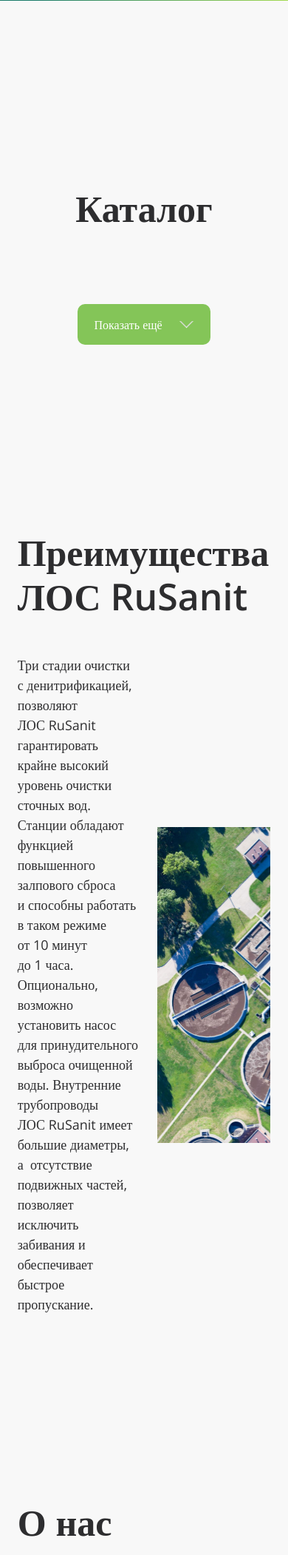
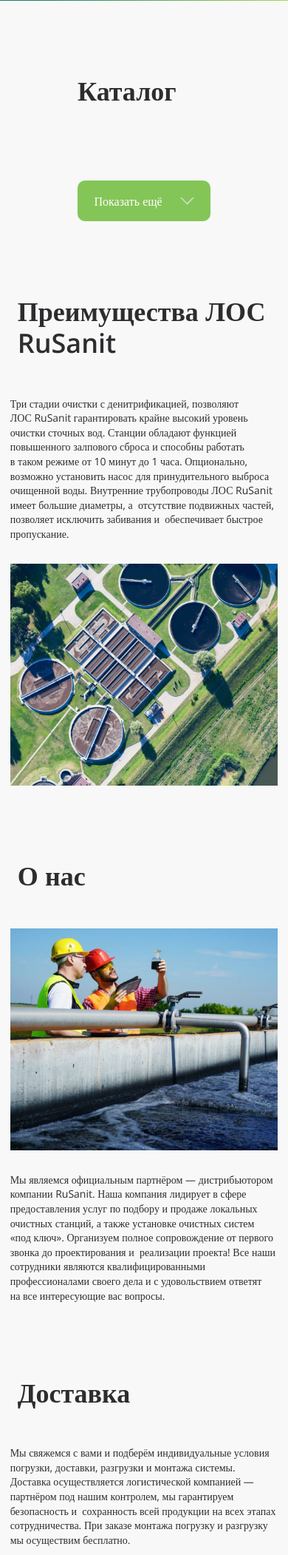
Before and after one commit to Svyat21/RuSanitApp, a Django app: page / in a window 390 px wide. Shown: the part 719-2821 px from the top of the page at 74% size. Run offline with Django 3.2, Linux system fonts and the light colour scheme; data that the repository does not hold is empty; some libraries are stand-ins or nearby versions.

Commit message:
adaptive to the mobile phone of the central part of the main page

```diff
--- a/rusanitapp/shop/static/shop/css/style.css
+++ b/rusanitapp/shop/static/shop/css/style.css
@@ -472,6 +472,64 @@ body{
 }
 
 
+/* Преимущества */
+/* О нас */
+/* Доставка */
+
+.h1{
+    color: #2D2D2F;
+    font-style: normal;
+    font-weight: bold;
+    font-size: 50px;
+    line-height: 120%;
+}
+.advantages_contain{
+    display: flex;
+    justify-content: space-between;
+    align-items: center;
+}
+.advantages{
+    width: 580px;
+    height: 427px;
+    background-image: url(../images/advantages.jpg);
+}
+.about{
+    width: 580px;
+    height: 427px;
+    background-image: url(../images/about.jpg);
+}
+.delivery{
+    width: 580px;
+    height: 427px;
+    background-image: url(../images/truck.jpg);
+}
+.contacts-content{
+    margin-top: 250px;
+    max-width: 1440px;
+    margin: 0 auto;
+}
+.p-index{
+    width: 480px;
+    margin-right: 100px;
+    font-style: normal;
+    font-weight: 300;
+    font-size: 18px;
+    line-height: 150%;
+    color: var(--color-black);
+}
+.p-index-left{
+    width: 480px;
+    margin-left: 100px;
+    font-style: normal;
+    font-weight: 300;
+    font-size: 18px;
+    line-height: 150%;
+    color: var(--color-black);
+}
+.contacts{
+    height: 600px;
+    position: relative;
+}
 .contact-text{
     display: flex;
     justify-content: space-around;
@@ -503,58 +561,61 @@ body{
     font-size: 18px;
     line-height: 150%;
 }
-
-
-
-.h1{
-    color: #2D2D2F;
+@media (max-width:768px){
+    .p-index {
+        margin-right: 16px;
+    }
+    .p-index-left {
+        margin-left: 16px;
+    }
+}
+@media (max-width:414px){
+    .advantages_contain{
+        display: flex;
+        justify-content: center;
+        align-items: center;
+        flex-wrap: wrap;
+    }
+    .advantages_contain .mt50 {
+        margin-top: 0px;
+    }
+    .advantages_contain .ml10 {
+        margin-left: 0px;
+    }
+    .p-index {
+        margin-right: 0px;
+        margin-bottom: 30px;
         font-style: normal;
-    font-weight: bold;
-    font-size: 50px;
-    line-height: 120%;
+        font-weight: normal;
+        font-size: 14px;
+        line-height: 140%;
     }
-.advantages{
-    width: 580px;
-    height: 427px;
-    background-image: url(../images/advantages.jpg);
+    .p-index-left {
+        margin-left: 0px;
+        margin-top: 30px;
+        font-style: normal;
+        font-weight: normal;
+        font-size: 14px;
+        line-height: 140%;
+    }
+    .advantages {
+        background-repeat: no-repeat;
+        background-size: cover;
+        width: 100%;
+        height: 300px;
     }
     .about{
-    width: 580px;
-    height: 427px;
-    background-image: url(../images/about.jpg);
+        background-repeat: no-repeat;
+        background-size: cover;
+        width: 100%;
+        height: 300px;
     }
     .delivery{
-    width: 580px;
-    height: 427px;
-    background-image: url(../images/truck.jpg);
+        background-repeat: no-repeat;
+        background-size: cover;
+        width: 100%;
+        height: 300px;
     }
-.contacts-content{
-    margin-top: 250px;
-    max-width: 1440px;
-    margin: 0 auto;
-}
-.contacts{
-    /* max-width: 1180px; */
-    height: 600px;
-    position: relative;
-}
-.p-index{
-    width: 480px;
-    margin-right: 100px;
-    font-style: normal;
-    font-weight: 300;
-    font-size: 18px;
-    line-height: 150%;
-    color: var(--color-black);
-}
-.p-index-left{
-    width: 480px;
-    margin-left: 100px;
-    font-style: normal;
-    font-weight: 300;
-    font-size: 18px;
-    line-height: 150%;
-    color: var(--color-black);
 }
 
 
@@ -642,11 +703,6 @@ body{
 }
 
 
-@media (max-width:768px){
-    .p-index {
-        margin-right: 16px;
-    }
-}
 @media (max-width:1440px){
     .contain{
         width: 100%;
@@ -682,3 +738,11 @@ body{
         margin-right: 56px;
     }
 }
+@media (max-width:414px){
+    .h1 {
+        font-style: normal;
+        font-weight: bold;
+        font-size: 36px;
+        line-height: 120%;
+    }
+}
--- a/rusanitapp/shop/static/shop/css/universal_styles.css
+++ b/rusanitapp/shop/static/shop/css/universal_styles.css
@@ -780,3 +780,8 @@ body.lock{
         margin-right: 56px;
     }
 }
+@media (max-width:414px){
+    .mt250 {
+        margin-top: 100px;
+    }
+}
--- a/rusanitapp/shop/templates/shop/base.html
+++ b/rusanitapp/shop/templates/shop/base.html
@@ -72,7 +72,7 @@
         </div>
         <div class="content mt250">
             <h1 class="h1 ml10">Преимущества ЛОС RuSanit</h1>
-            <div class="flex flex-space-between align-items-center mt50 mlr10">
+            <div class="advantages_contain mt50">
                 <p class="p-index">
                     Три стадии очистки с денитрификацией, позволяют ЛОС RuSanit
                     гарантировать крайне высокий уровень очистки сточных вод.
@@ -88,7 +88,7 @@
         </div>
         <div id="about" class="content mt250">
             <h1 class="h1 ml10">О нас</h1>
-            <div class="flex flex-space-between align-items-center mt50 mlr10">
+            <div class="advantages_contain mt50">
                 <div class="about"></div>
                 <p class="p-index-left ml10">
                     Мы являемся официальным партнёром — дистрибьютором компании RuSanit.
@@ -103,7 +103,7 @@
         </div>
         <div id="delivery" class="content mt250">
             <h1 class="h1 ml10">Доставка</h1>
-            <div class="flex flex-space-between align-items-center mt50 mlr10">
+            <div class="advantages_contain mt50">
                 <p class="p-index">
                     Мы свяжемся с вами и подберём индивидуальные условия погрузки, доставки,
                     разгрузки и монтажа системы. Доставка осуществляется логистической
```
Lines whose indentation alone changed are shown as unchanged.
